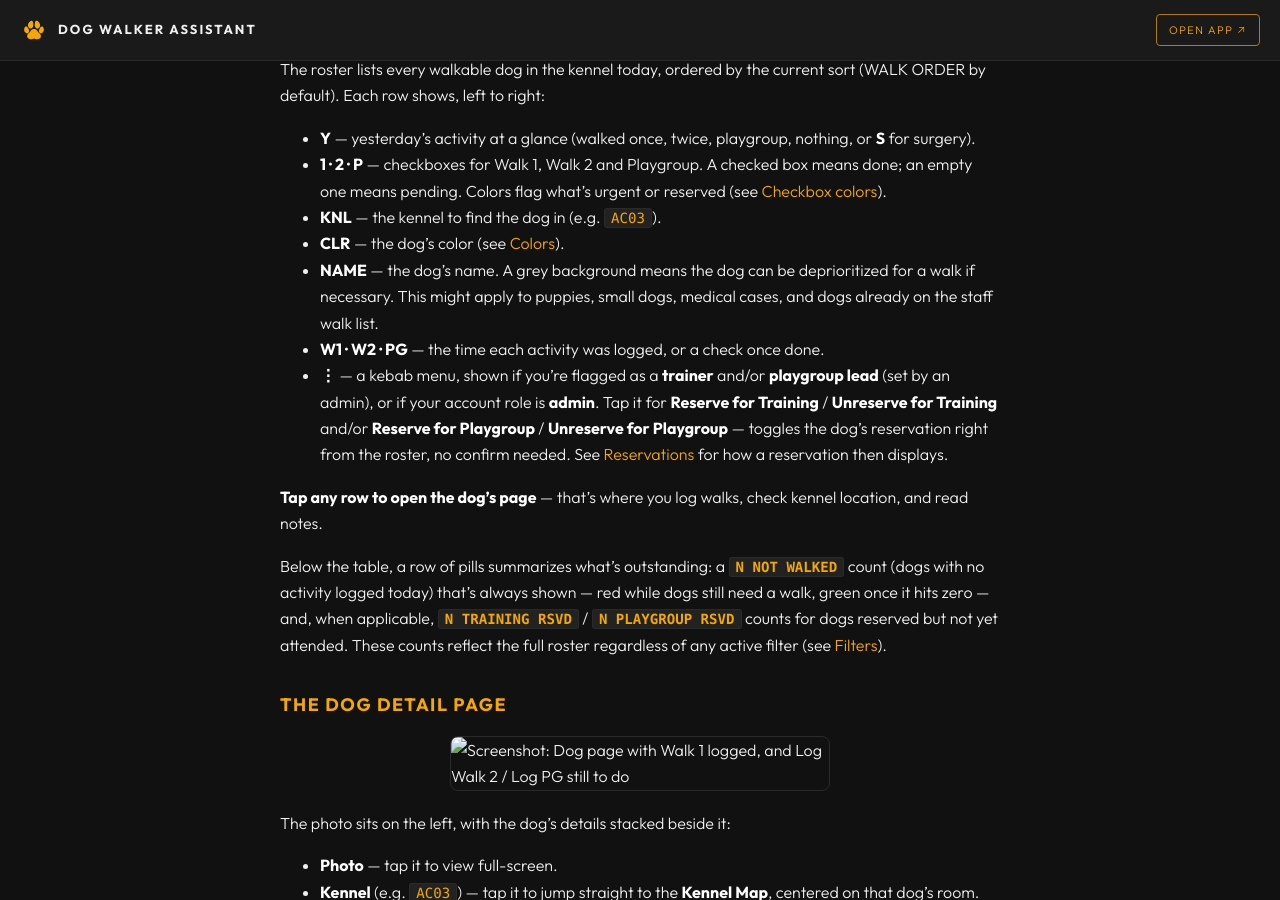
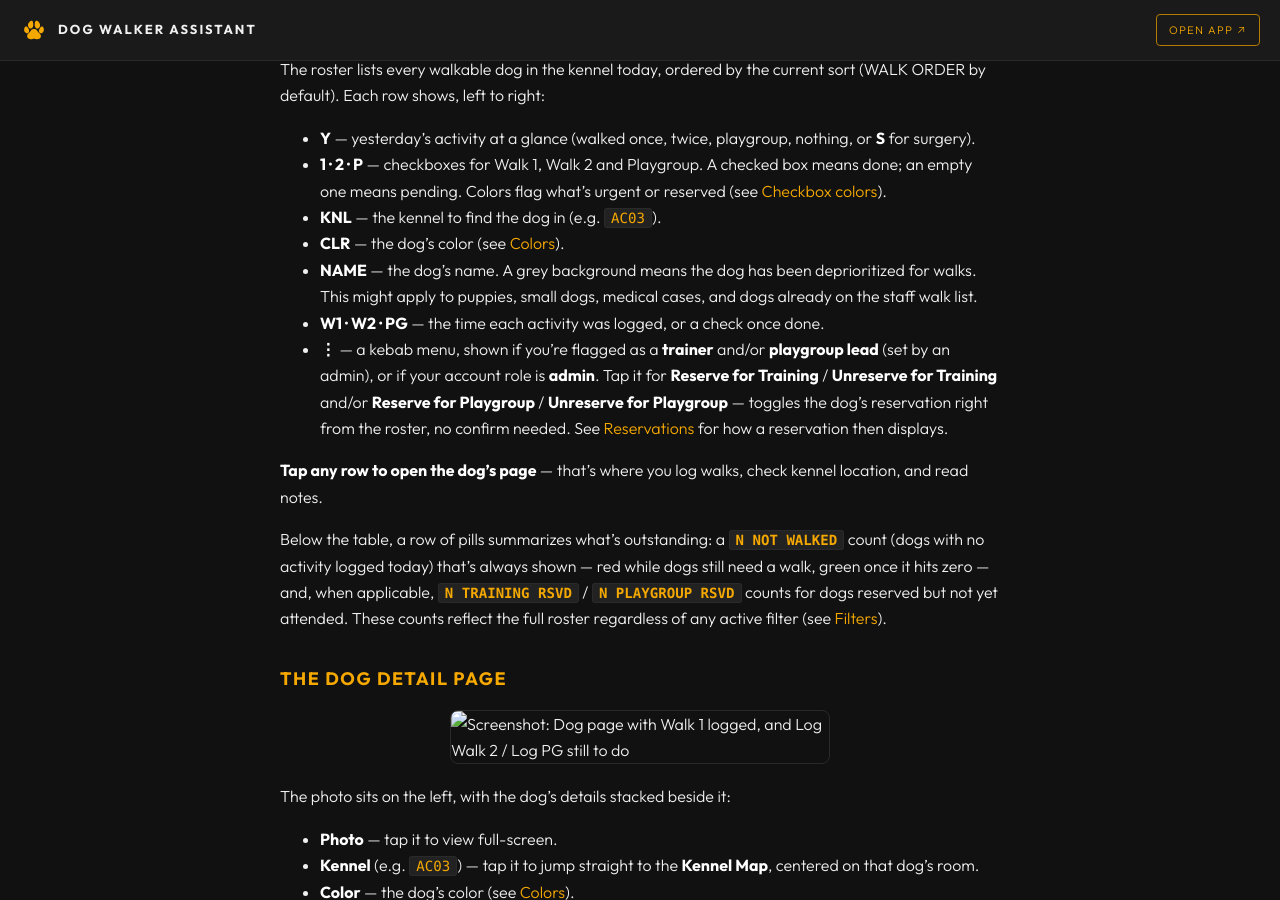
Before and after one commit to kirbsauce/dog-walker-assistant-docs, a Jekyll site: the page built from WALKER.md, in a window 1280 px wide and 900 px high, scrolled down 1326 px. Built offline with Jekyll 4.4.1, drawn with Linux system fonts in a browser that asks for light colours.

Commit message:
Say grey-background dogs have been deprioritized
Co-Authored-By: Claude Opus 5.5 <noreply@anthropic.com>
Claude-Session: https://claude.ai/code/session_0131syRn5id5qzVrYgBDLjyM

```diff
--- a/WALKER.md
+++ b/WALKER.md
@@ -73,8 +73,8 @@ sort (WALK ORDER by default). Each row shows, left to right:
   (see [Checkbox colors](#checkbox-colors)).
 - **KNL** — the kennel to find the dog in (e.g. `AC03`).
 - **CLR** — the dog's color (see [Colors](#colors)).
-- **NAME** — the dog's name. A grey background means the dog can be
-  deprioritized for a walk if necessary. This might apply to puppies, small
+- **NAME** — the dog's name. A grey background means the dog has been
+  deprioritized for walks. This might apply to puppies, small
   dogs, medical cases, and dogs already on the staff walk list.
 - **W1 · W2 · PG** — the time each activity was logged, or a check once done.
 - **⋮** — a kebab menu, shown if you're flagged as a **trainer** and/or
```
